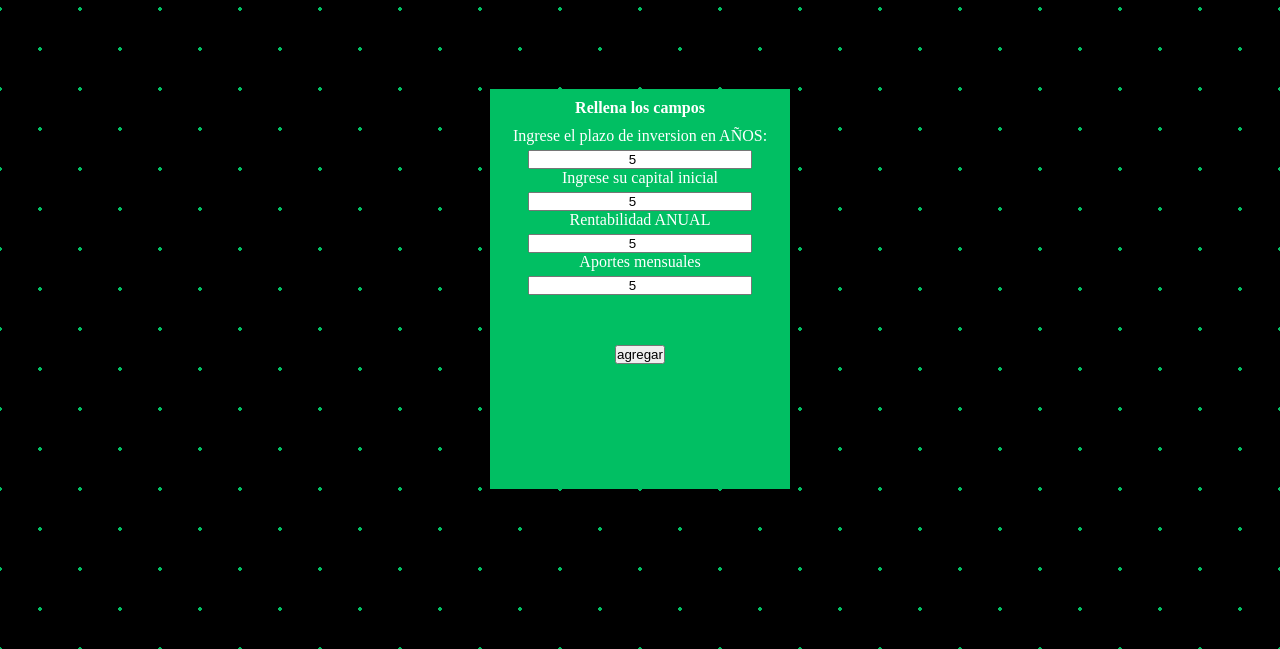
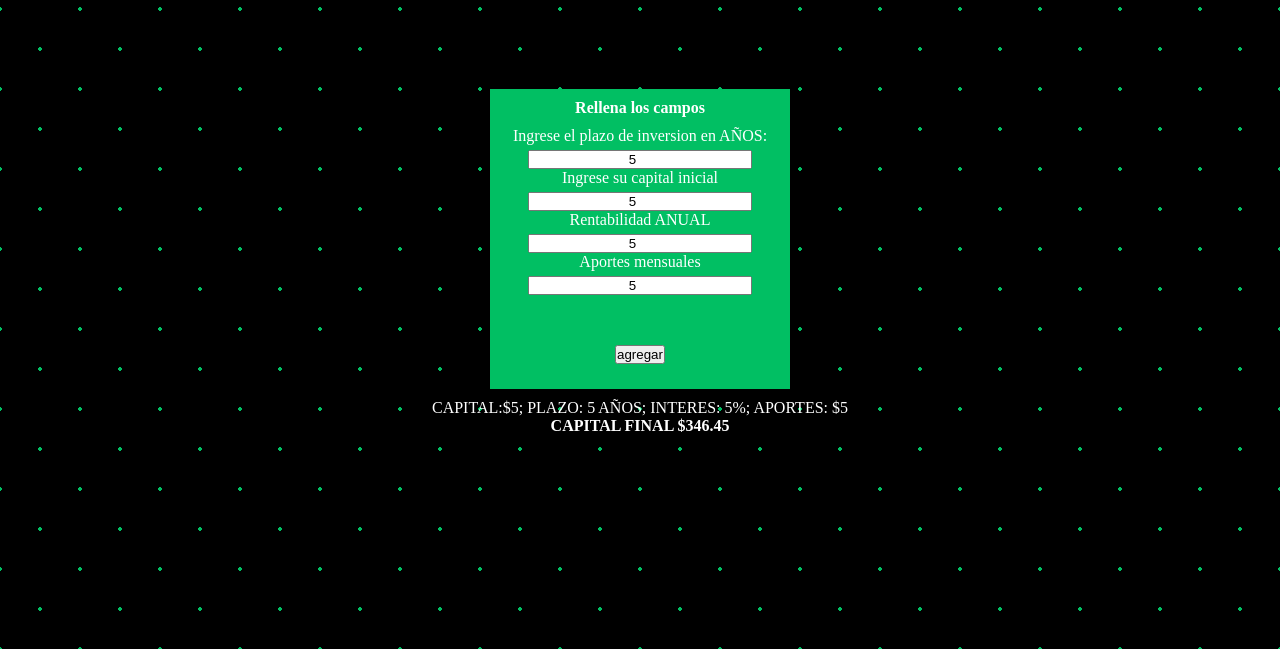
Before and after one commit to CarlosCorrea01/finanzas, a plain HTML site: page index.html in a window 1280 px wide. Both pictures are taken after typing "5", "5", "5", "5" into the empty fields and a click on the button "agregar". Shown: the part 151-800 px from the top of the page. Drawn offline with Linux system fonts and the light colour scheme.

Commit message:
3ra entrega

```diff
--- a/css/style.css
+++ b/css/style.css
@@ -36,7 +36,7 @@ input{
     margin-top: 5px;
     text-align: center;
 }
-#agregar{
+button{
     margin-top: 50px;
 }
 .registro_datos{
@@ -46,6 +46,9 @@ input{
     margin: auto;
     padding: 10px;
     background-color: #01bf63;
-    height: 400px;
+    height: 300px;
     width: 300px;
 }
+.cajaInver{
+    margin-top: 10px;
+}
--- a/index.html
+++ b/index.html
@@ -17,7 +17,7 @@
         <p>El interés compuesto consiste en acumular rendimientos sobre rendimientos anteriores. Visto de otra forma, es un aliado para acumular riqueza a largo plazo.</p>
     </div>
 
-    <div class="registro_datos">
+    <div id="limpiar" class="registro_datos">
         <h4>Rellena los campos</h4>
         <p>Ingrese el plazo de inversion en AÑOS:</p>
         <input type="number" id="plazo">
--- a/js/main.js
+++ b/js/main.js
@@ -25,17 +25,12 @@ class Inversiones {
 const inversiones = []
 
 //funcion agregar y calcular interes
-function agregar(){
+function agregarCalcular(){
     //capturar valores
     let capitalInicial = document.getElementById("capitalInicial").value;
     let tasaInteres = document.getElementById("rentabilidad").value;
     let periodoAhorro = document.getElementById("plazo").value;
     let aportesMesuales = document.getElementById("aportes").value;
-    //dar informacion y calcular
-    alert(`Agrego correctamente su inversion con un capital inicial de $${capitalInicial} a un plazo de ${periodoAhorro} AÑOS, con aportes de $${aportesMesuales} MENSUALES a una tasa de interes del ${tasaInteres}% ANUAL`)
-    let calculo = interesCompuesto(capitalInicial,tasaInteres,periodoAhorro,aportesMesuales).toFixed(2)
-    alert(`Su capital al finalizar el plazo sera de $${calculo}`)
-    alert(`De los cuales $${10*12*aportesMesuales} son aportes y $${calculo-(10*12*aportesMesuales)-capitalInicial} son intereses`)
     //agegar al array la nueva inversion
     inversiones.push(new Inversiones({
         plazo: periodoAhorro,
@@ -43,8 +38,22 @@ function agregar(){
         interes: tasaInteres,
         aportes: aportesMesuales,
     }))
+    //Agregar al local
+    sessionStorage.setItem("misinversiones",JSON.stringify(inversiones))
+    //
+    let calculo = interesCompuesto(capitalInicial,tasaInteres,periodoAhorro,aportesMesuales).toFixed(2)
+
+    let caja = document.createElement("div")
+    caja.className = "cajaInver"
+    caja.innerHTML =`
+        <p>CAPITAL:$${capitalInicial}; PLAZO: ${periodoAhorro} AÑOS; INTERES: ${tasaInteres}%; APORTES: $${aportesMesuales}</p>
+        <h4>CAPITAL FINAL $${calculo}</h4>
+        `
+        document.body.append(caja)
 }
+
 //Ejecutar la funcion cuando se preciona el boton
 document.getElementById("agregar").onclick = function (){
-    agregar();
+    agregarCalcular();
+
 }
```
